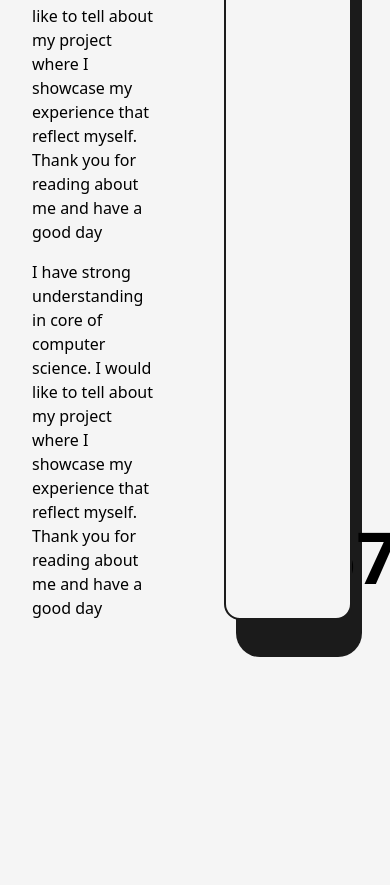
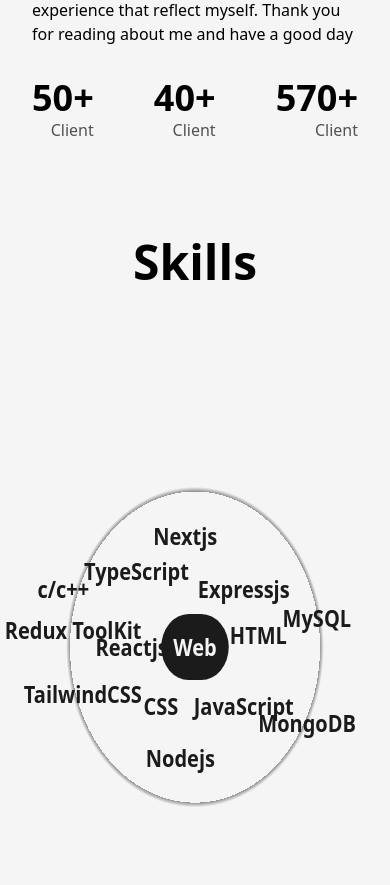
Before and after one commit to singhvivekkumar/portfolio, a Next.js app: page /about in a window 390 px wide. Shown: the part 1046-1931 px from the top of the page. Built offline with nearby package versions, Linux system fonts and the light colour scheme.

Commit message:
feat: skills has make responsive

```diff
--- a/src/components/Skills.js
+++ b/src/components/Skills.js
@@ -5,7 +5,7 @@ export const Skill = ({ name, x, y }) => {
 	// console.log(name, x, y);
 	return (
 		<motion.div
-			className=" cursor-pointer flex justify-center items-center font-semibold rounded-full bg-dark text-light shadow-dark dark:bg-light/90 dark:text-dark  dark:shadow-white py-3 px-6 absolute "
+			className=" cursor-pointer flex justify-center items-center font-semibold rounded-full bg-dark text-light shadow-dark dark:bg-light/90 dark:text-dark  dark:shadow-white py-3 px-6 absolute lg:py-2 lg:px-4 md:p-1 md:px-3 md:font-normal xs:bg-transparent xs:dark:bg-transparent xs:text-dark xs:dark:text-light xs:font-bold "
 			whileHover={{ scale: 1.05 }}
 			initial={{ x: 0, y: 0 }}
 			whileInView={{ x: x, y: y, transition: {duration: 1.5} }}
@@ -18,12 +18,12 @@ export const Skill = ({ name, x, y }) => {
 const Skills = () => {
 	return (
 		<>
-			<h1 className=" font-bold text-8xl mt-64 w-full text-center">
+			<h1 className=" font-bold text-8xl mt-64 w-full text-center md:text-6xl md:mt-32 sm:text-5xl sm:mt-24 ">
 				Skills
 			</h1>
-			<div className=" w-full h-screen relative flex items-center justify-center rounded-full bg-circularLight dark:bg-circularDark">
+			<div className=" w-full h-screen relative flex items-center justify-center rounded-full bg-circularLight dark:bg-circularDark lg:scale-y-80 sm:scale-y-100 lg:h-[90vh] md:h-[80vh] xs:h-[40vh] overflow-clip xs:translate-y-48 xs:scale-150 xs:scale-x-125 ">
 				<motion.div
-					className=" cursor-pointer flex justify-center items-center font-semibold rounded-full p-6 bg-dark text-light dark:bg-light dark:text-dark shadow-dark"
+					className=" cursor-pointer flex justify-center items-center font-semibold rounded-full p-6 bg-dark text-light dark:bg-light dark:text-dark shadow-dark lg:p-4 md:p-2.5 "
 					whileHover={{ scale: 1.05 }}>
 					Web
 				</motion.div>
--- a/src/pages/about.js
+++ b/src/pages/about.js
@@ -27,13 +27,13 @@ const about = () => {
 					{/* Heading */}
 					<AnimateHeading
 						text={"Passion for coding"}
-						className={" !text-6xl mb-12"}
+						className={" !text-6xl mb-12 lg:!text-7xl md:!text-6xl xs:!text-3xl sm:mb-8 "}
 					/>
 
 					{/* about page structure */}
-					<div className=" w-full grid grid-cols-8 gap-16 ">
+					<div className=" w-full grid grid-cols-8 gap-16 sm:gap-8 ">
 						{/* introduction about self */}
-						<div className=" col-span-3 flex flex-col items-center justify-center gap-4 ">
+						<div className=" col-span-3 flex flex-col items-center justify-center gap-4 md:order-2 md:col-span-8 lg:col-span-4 ">
 							<h1 className=" text-lg font-bold uppercase text-dark/70 dark:text-light/75">
 								Introduction
 							</h1>
@@ -62,12 +62,12 @@ const about = () => {
 						</div>
 
 						{/* your profile Image */}
-						<div className=" col-span-3 min-h-full  rounded-2xl border-2 border-solid border-dark dark:border-light dark:bg-dark p-8 bg-light relative">
+						<div className=" col-span-3 h-min rounded-2xl border-2 border-solid border-dark dark:border-light dark:bg-dark p-8 md:p-6 bg-light relative md:order-1 md:col-span-8 lg:col-span-4 ">
 							<div className=" absolute top-0 -right-3 rounded-3xl h-[103%] w-[102%] bg-dark dark:bg-light -z-10" />
 							<FramerImage
 								src={profilePhoto}
 								alt="Vivek Singh"
-								className=" h-auto rounded-2xl p-4 pb-0 bg-gradient-to-tr from-cyan-300 dark:from-dark via-orange-200 to-pink-300 dark:to-slate-700"
+								className=" h-auto w-full rounded-2xl p-4 pb-0 bg-gradient-to-tr from-cyan-300 dark:from-dark via-orange-200 to-pink-300 dark:to-slate-700"
 								whileHover={{scale:1.05}}
 								transition={{duration:1.7, delay:0.3}}
 								priority
@@ -76,18 +76,18 @@ const about = () => {
 						</div>
 
 						{/* number which make impact */}
-						<div className=" col-span-2 flex flex-col items-end justify-between ">
+						<div className=" col-span-2 flex flex-col items-end justify-between md:order-3 lg:col-span-8 lg:flex-row lg:items-center">
 							<div className=" flex flex-col items-end justify-center ">
-								<span className=" inline-block text-7xl font-bold dark:text-light/75"><AnimatedNumbers value={50}/>+</span>
-								<h1 className=" text-xl font-medium text-dark/75 dark:text-light/75  capitalize">client</h1>
+								<span className=" inline-block text-7xl font-bold dark:text-light/75 md:text-5xl sm:text-4xl "><AnimatedNumbers value={50}/>+</span>
+								<h1 className=" text-xl sm:text-lg xs:text-base font-medium text-dark/75 dark:text-light/75  capitalize">client</h1>
 							</div>
 							<div className=" flex flex-col items-end justify-center ">
-								<span className=" inline-block text-7xl dark:text-light/75 font-bold"><AnimatedNumbers value={40}/>+</span>
-								<h1 className=" text-xl font-medium text-dark/75 dark:text-light/75 capitalize">client</h1>
+								<span className=" inline-block text-7xl dark:text-light/75 font-bold md:text-5xl sm:text-4xl"><AnimatedNumbers value={40}/>+</span>
+								<h1 className=" text-xl sm:text-lg xs:text-base font-medium text-dark/75 dark:text-light/75 capitalize">client</h1>
 							</div>
 							<div className=" flex flex-col items-end justify-center">
-								<span className=" inline-block text-7xl font-bold dark:text-light/75"><AnimatedNumbers value={570}/>+</span>
-								<h1 className=" text-xl font-medium text-dark/75 dark:text-light/75 capitalize">client</h1>
+								<span className=" inline-block text-7xl font-bold dark:text-light/75 md:text-5xl sm:text-4xl"><AnimatedNumbers value={570}/>+</span>
+								<h1 className=" text-xl sm:text-lg xs:text-base font-medium text-dark/75 dark:text-light/75 capitalize">client</h1>
 							</div>
 						</div>
 					</div>
```
